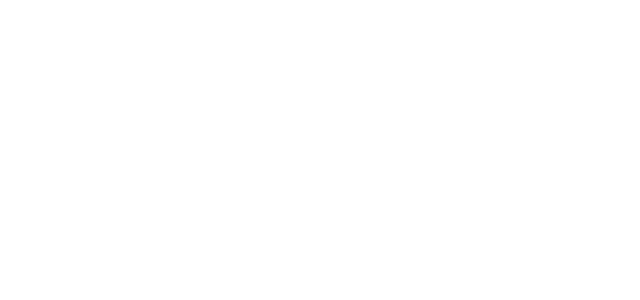
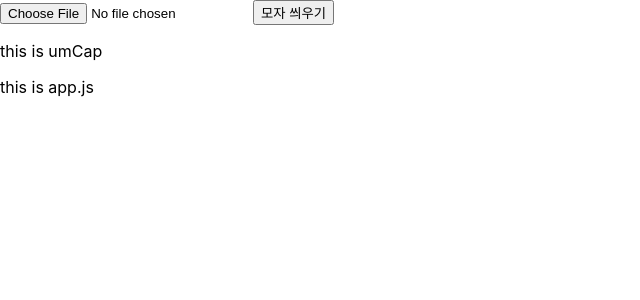
Before and after one commit to kyr-min/um_cap, a React (Create React App) app: page / in a window 1280 px wide. Shown: the top 300 px of the page, without its empty margins (0-640 px from the left). Built offline with nearby package versions, Linux system fonts and the light colour scheme.

Commit message:
component load

```diff
--- a/public/index.html
+++ b/public/index.html
@@ -2,7 +2,7 @@
 <html lang="en">
   <head>
     <meta charset="utf-8" />
-    <link rel="icon" href="%PUBLIC_URL%/favicon.ico" />
+    <link rel="icon" href="favicon.ico" />
     <meta name="viewport" content="width=device-width, initial-scale=1" />
     <meta name="theme-color" content="#000000" />
     <meta
--- a/src/App.js
+++ b/src/App.js
@@ -1,6 +1,10 @@
+import UmCapContainer from './UmCapContainer';
+
 function App() {
   return (
     <div className="App">
+      <UmCapContainer />
+      <p>this is app.js</p>
     </div>
   );
 }
--- /dev/null
+++ b/src/UmCap.js
@@ -0,0 +1,29 @@
+// import { useState, useEffect } from 'react';
+// let { kakao } = window;
+
+const UmCap = ({test_text}) => {
+    // let [image, ] = useState();
+
+    // useEffect( ()=> {
+    //     let container = document.getElementById('image');
+
+
+    // }, []);
+
+    // useEffect(() => {
+    //     if (image === undefined) return ;
+    //     const searchFace = (/*얼굴 이미지 x, 얼굴 이미지 y*/) => {
+    //         //
+    //     }
+    // })
+    console.log(`This is UmCap.js recieved "${test_text}"`);
+
+    return (
+        <div>
+            <p>this is umCap</p>
+        </div>
+    );
+
+};
+
+export default UmCap;
--- /dev/null
+++ b/src/UmCapContainer.js
@@ -0,0 +1,20 @@
+// import { useState } from 'react';
+import UmCap from './UmCap';
+
+const UmCapContainer = () => {
+
+
+    return (
+        <div>
+            <div>
+                <form>
+                    <input type="file" />
+                    <button>모자 씌우기</button>
+                </form>
+            </div>
+            <UmCap test_text="this is from umCap"/>
+        </div>
+    )
+};
+
+export default UmCapContainer;
```
Also changed, not shown: src/components/get-img.js (deleted), src/get-img.js (added), 1 other file (tests, documents, lock files or other folders).
